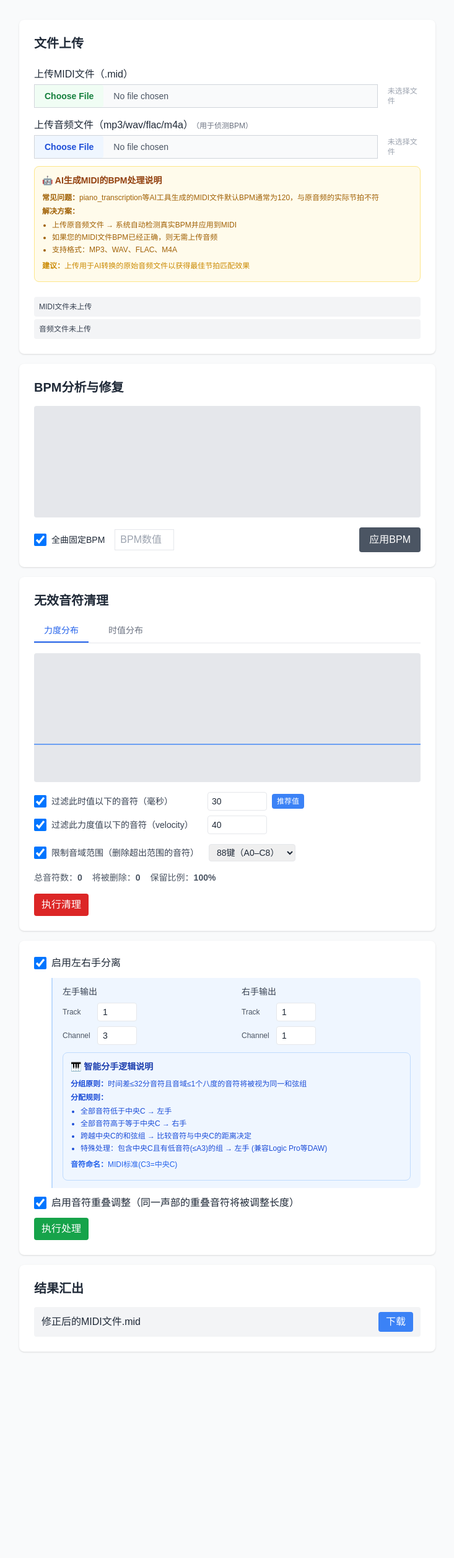
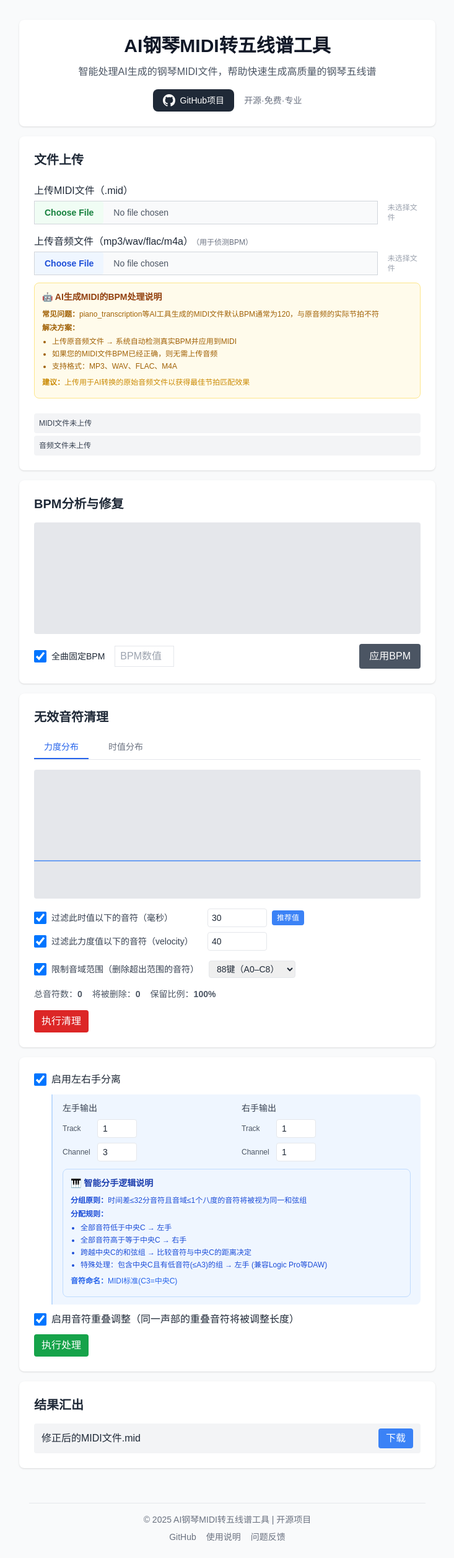
Before and after one commit to hibikiwtnb/midi2score, a plain HTML site: page index.html in a window 1280 px wide. Shown: the whole page at 62% size, without its empty margins (273-1006 px from the left). Before the commit the page ends 2213 px from the top, so only its background shows below. Drawn offline with nearby package versions, Linux system fonts and the light colour scheme.

Commit message:
Add page header and footer with GitHub links
- Add prominent page title and tool description at the top
- Include GitHub project link with icon in header
- Add footer with additional links (GitHub, docs, issues)
- Improve overall page structure and professional appearance
- Use consistent styling with existing design system

```diff
--- a/index.html
+++ b/index.html
@@ -16,6 +16,22 @@
   <link rel="stylesheet" href="main.css"></head>
 <body class="bg-gray-50 min-h-screen text-gray-800">
   <div class="max-w-2xl mx-auto py-8 space-y-4">
+
+    <!-- 页面标题和介绍 -->
+    <header class="bg-white rounded-lg shadow p-6 text-center">
+      <h1 class="text-3xl font-bold text-gray-900 mb-3">AI钢琴MIDI转五线谱工具</h1>
+      <p class="text-gray-600 mb-4">智能处理AI生成的钢琴MIDI文件，帮助快速生成高质量的钢琴五线谱</p>
+      <div class="flex justify-center items-center space-x-4">
+        <a href="https://github.com/hibikiwtnb/midi2score" target="_blank" class="inline-flex items-center px-4 py-2 bg-gray-800 text-white rounded-lg hover:bg-gray-900 transition-colors text-sm">
+          <svg class="w-5 h-5 mr-2" fill="currentColor" viewBox="0 0 20 20">
+            <path fill-rule="evenodd" d="M10 0C4.477 0 0 4.484 0 10.017c0 4.425 2.865 8.18 6.839 9.504.5.092.682-.217.682-.483 0-.237-.008-.868-.013-1.703-2.782.605-3.369-1.343-3.369-1.343-.454-1.158-1.11-1.466-1.11-1.466-.908-.62.069-.608.069-.608 1.003.07 1.531 1.032 1.531 1.032.892 1.53 2.341 1.088 2.91.832.092-.647.35-1.088.636-1.338-2.22-.253-4.555-1.113-4.555-4.951 0-1.093.39-1.988 1.029-2.688-.103-.253-.446-1.272.098-2.65 0 0 .84-.27 2.75 1.026A9.564 9.564 0 0110 4.844c.85.004 1.705.115 2.504.337 1.909-1.296 2.747-1.027 2.747-1.027.546 1.379.203 2.398.1 2.651.64.7 1.028 1.595 1.028 2.688 0 3.848-2.339 4.695-4.566 4.942.359.31.678.921.678 1.856 0 1.338-.012 2.419-.012 2.747 0 .268.18.58.688.482A10.019 10.019 0 0020 10.017C20 4.484 15.522 0 10 0z" clip-rule="evenodd"></path>
+          </svg>
+          GitHub项目
+        </a>
+        <span class="text-sm text-gray-500">开源·免费·专业</span>
+      </div>
+    </header>
+
     <!-- 文件上传区块 -->
     <section class="bg-white rounded-lg shadow p-6 space-y-6">
       <h2 class="text-xl font-bold">文件上传</h2>
@@ -213,9 +229,20 @@
           <span id="result-filename">修正后的MIDI文件.mid</span>
           <button id="download-result-btn" class="px-3 py-1 bg-blue-500 text-white rounded hover:bg-blue-600" disabled="">下载</button>
         </li>
-      </ul>
-    </section>
+      </ul>    </section>
   </div>
+
+  <!-- 页面底部 -->
+  <footer class="max-w-2xl mx-auto py-6 px-4 text-center text-sm text-gray-500">
+    <div class="border-t border-gray-200 pt-4">
+      <p class="mb-2">© 2025 AI钢琴MIDI转五线谱工具 | 开源项目</p>
+      <div class="flex justify-center space-x-4">
+        <a href="https://github.com/hibikiwtnb/midi2score" target="_blank" class="hover:text-blue-600">GitHub</a>
+        <a href="https://github.com/hibikiwtnb/midi2score/blob/main/README.md" target="_blank" class="hover:text-blue-600">使用说明</a>
+        <a href="https://github.com/hibikiwtnb/midi2score/issues" target="_blank" class="hover:text-blue-600">问题反馈</a>
+      </div>
+    </div>
+  </footer>
 
   <script src="https://cdn.jsdelivr.net/npm/chart.js"></script>
   <script src="main.js"></script>
```
